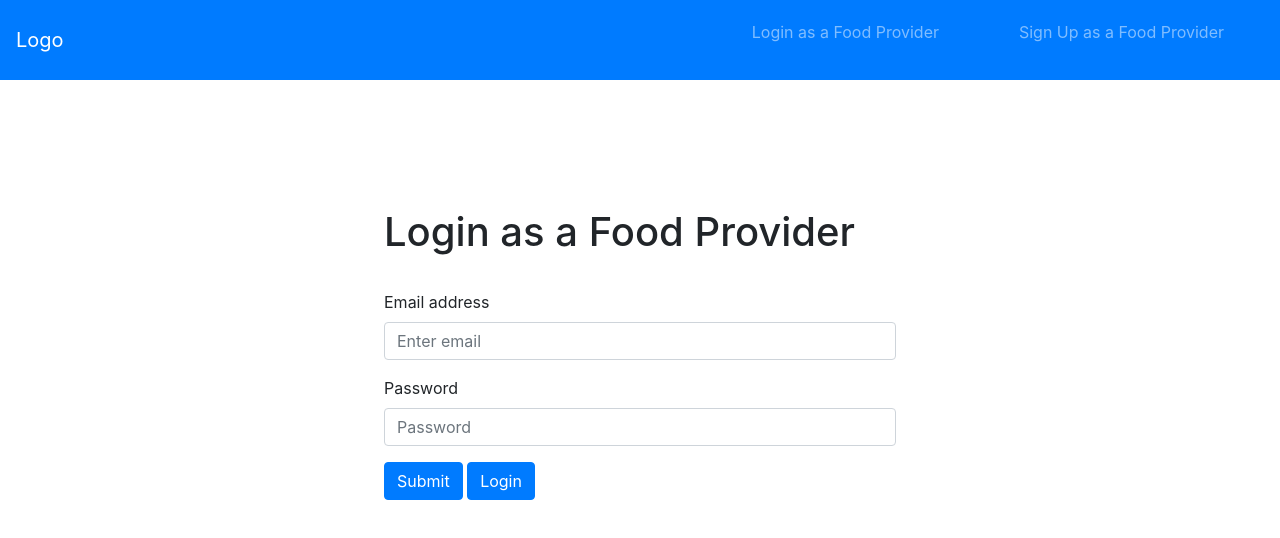
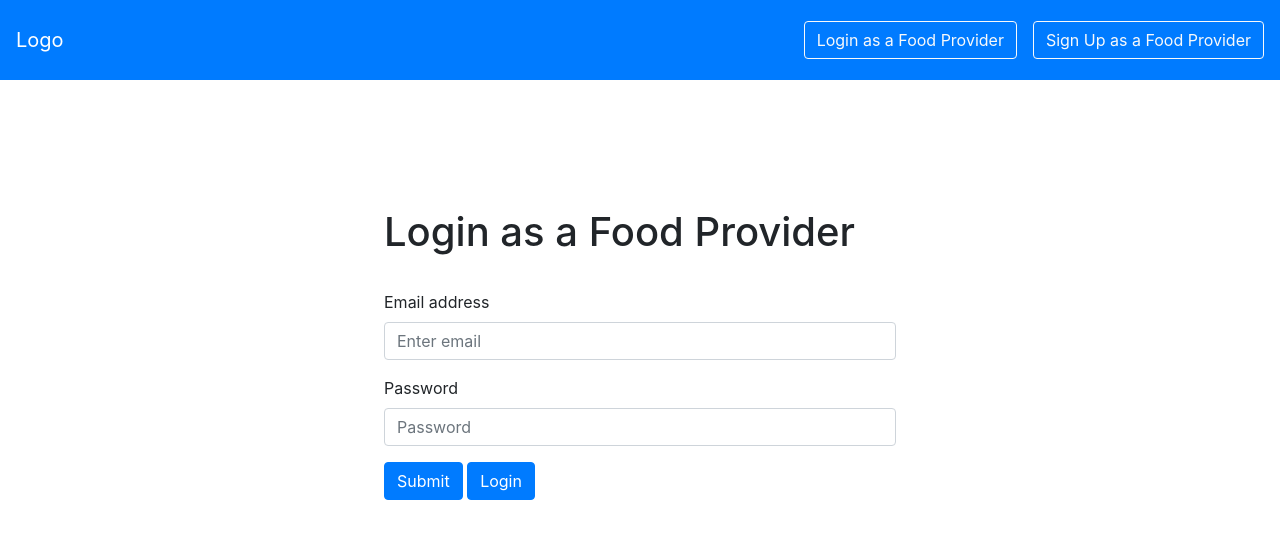
Before and after one commit to sydnieec/MealRelief, a React (Create React App) app in the folder website/: page /restaurantlogin in a window 1280 px wide. Shown: the top 538 px of the page. Built offline with nearby package versions, Linux system fonts and the light colour scheme; what azure-maps-control would draw is missing.

Commit message:
button changes

```diff
--- a/website/src/Nav.jsx
+++ b/website/src/Nav.jsx
@@ -3,6 +3,8 @@ import "./App.css";
 import { Link } from "react-router-dom";
 import "bootstrap/dist/css/bootstrap.css";
 import Navbar from "react-bootstrap/Navbar";
+import Button from "react-bootstrap/Button";
+
 function Nav() {
   const navStyle = {
     color: "white",
@@ -14,18 +16,12 @@ function Nav() {
       </Link>
       <Navbar.Toggle />
       <Navbar.Collapse className="justify-content-end">
-        <ul className="nav-links">
-          <li>
-            <Link style={navStyle} to="/restaurantlogin">
-              <Navbar.Text> Login as a Food Provider</Navbar.Text>
-            </Link>
-          </li>
-          <li>
-            <Link style={navStyle} to="/restaurantsignup">
-              <Navbar.Text>Sign Up as a Food Provider</Navbar.Text>
-            </Link>
-          </li>
-        </ul>
+        <Button variant="outline-light" href="/restaurantlogin" className="mr-3">
+          Login as a Food Provider
+        </Button>
+        <Button variant="outline-light" href="/restaurantsignup">
+          Sign Up as a Food Provider
+        </Button>
         {/* <Link style={navStyle} to="/restaurantlogin">
           <Navbar.Text> Login</Navbar.Text>
         </Link>
--- a/website/src/NavRestaurant.jsx
+++ b/website/src/NavRestaurant.jsx
@@ -3,6 +3,8 @@ import "./App.css";
 import { Link } from "react-router-dom";
 import "bootstrap/dist/css/bootstrap.css";
 import Navbar from "react-bootstrap/Navbar";
+import Button from "react-bootstrap/Button";
+
 function NavRestaurant() {
   const navStyle = {
     color: "white",
@@ -14,12 +16,10 @@ function NavRestaurant() {
       </Link>
       <Navbar.Toggle />
       <Navbar.Collapse className="justify-content-end">
-        <Link style={navStyle} to="/">
-          <Navbar.Text>
+        <Button href="/">
             Logout
             {/* Signed in as: <a href="#login">Mark Otto</a> */}
-          </Navbar.Text>
-        </Link>
+        </Button>
       </Navbar.Collapse>
     </Navbar>
     // <nav>
--- a/website/src/pages/User.jsx
+++ b/website/src/pages/User.jsx
@@ -7,7 +7,7 @@ function User() {
   return (
     <div>
       <Nav />
-      <h1 className="title"> User Dashboard </h1>
+      <div class="mb-4"></div>
       <DefaultMap />
     </div>
   );
```
